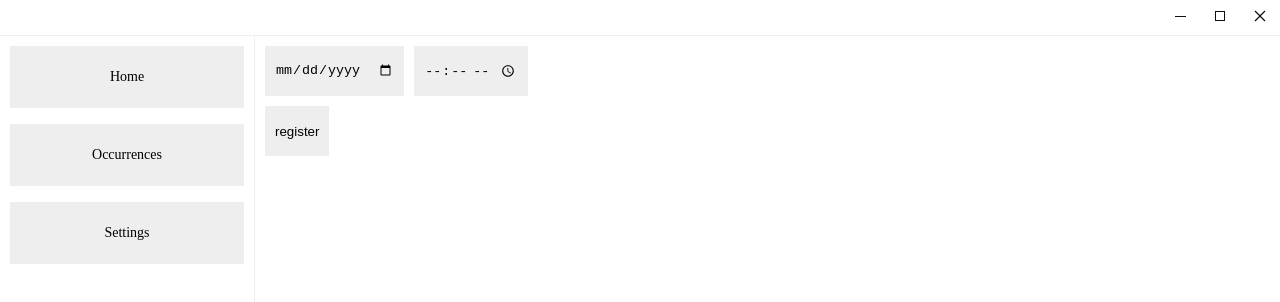
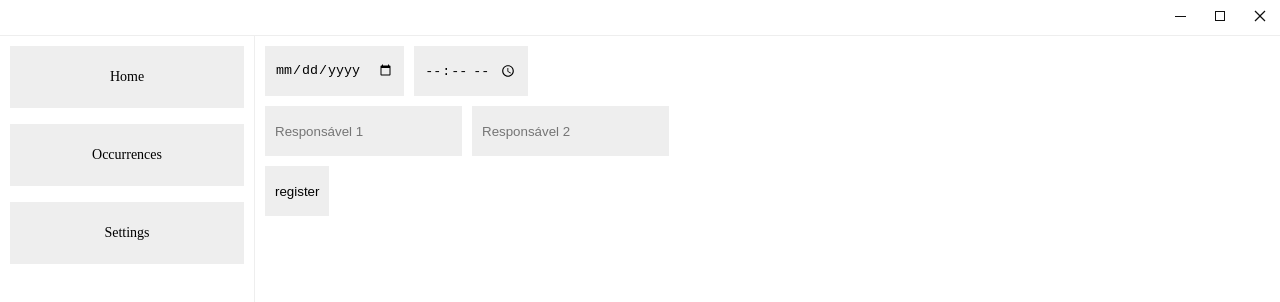
Before and after one commit to gustavoalvim41/daily-occurrences, a React (Vite) app in the folder src/renderer/: page /#/register in a window 1280 px wide. Shown: the top 302 px of the page. Built offline with nearby package versions, Linux system fonts and the light colour scheme.

Commit message:
Add responsible fields to registration component for occurrences

```diff
--- a/src/renderer/src/screens/Register/index.tsx
+++ b/src/renderer/src/screens/Register/index.tsx
@@ -27,9 +27,20 @@ function Register(): JSX.Element {
     }
   }
 
+  const [selectedResponsibleOne, setSelectedResponsibleOne] = useState('')
+  const [selectedResponsibleTwo, setSelectedResponsibleTwo] = useState('')
+
+  const handleResponsibleOneChange = (event: React.ChangeEvent<HTMLInputElement>): void => {
+    setSelectedResponsibleOne(event.target.value)
+  }
+
+  const handleResponsibleTwoChange = (event: React.ChangeEvent<HTMLInputElement>): void => {
+    setSelectedResponsibleTwo(event.target.value)
+  }
   const handleRegister = (): void => {
     // Lógica para registrar os dados no banco de dados
     console.log(formattedDateTime)
+    console.log(selectedResponsibleOne + ' x ' + selectedResponsibleTwo)
   }
 
   return (
@@ -40,6 +51,20 @@ function Register(): JSX.Element {
           <input type="time" value={selectedTime} onChange={handleTimeChange} />
         </div>
         <div className="row">
+          <input
+            type="text"
+            placeholder="Responsável 1"
+            value={selectedResponsibleOne}
+            onChange={handleResponsibleOneChange}
+          />
+          <input
+            type="text"
+            placeholder="Responsável 2"
+            value={selectedResponsibleTwo}
+            onChange={handleResponsibleTwoChange}
+          />
+        </div>
+        <div className="row">
           <button onClick={handleRegister}>register</button>
         </div>
       </div>
--- a/src/renderer/src/screens/Register/styles.sass
+++ b/src/renderer/src/screens/Register/styles.sass
@@ -18,4 +18,5 @@
         padding: 1rem
         height: 5rem
         border: none
+        outline: none
         background-color: #eee
```
